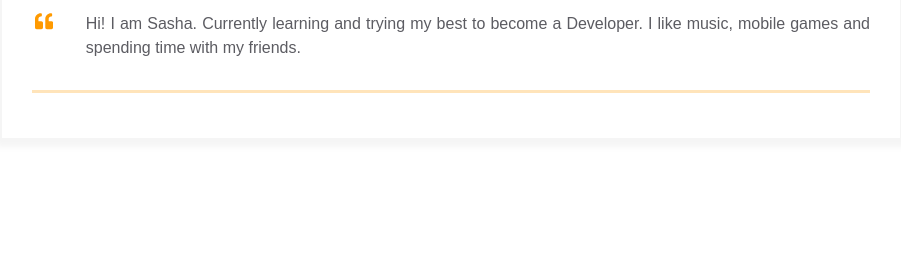
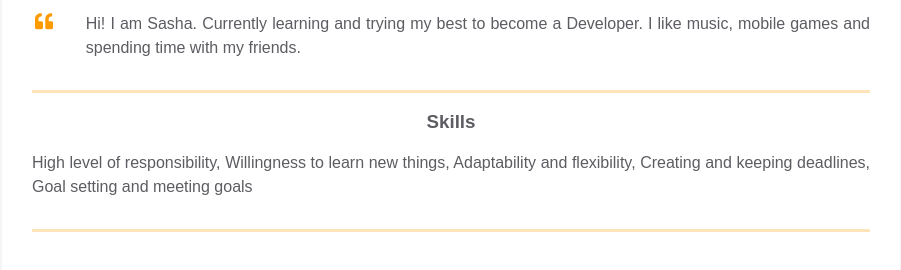
Before and after one commit to o-nedashkivska/homepage, a plain HTML site: page index.html in a window 1280 px wide. Shown: the part 350-620 px from the top of the page, without its empty margins (189-1090 px from the left). Drawn offline with Linux system fonts and the light colour scheme.

Commit message:
add skills section

```diff
--- a/index.html
+++ b/index.html
@@ -117,6 +117,17 @@
                     </div>
                 </div>
             </div>
+            <div class="container">
+                <div class="resume__block">
+                    <div class="skills">
+                        <h3 class="skills__header">Skills</h3>
+                        <p class="skills__text">
+                            High level of responsibility, Willingness to learn new things, Adaptability and flexibility,
+                            Creating and keeping deadlines, Goal setting and meeting goals
+                        </p>
+                    </div>
+                </div>
+            </div>
         </div>
     </main>
 </body>
```
